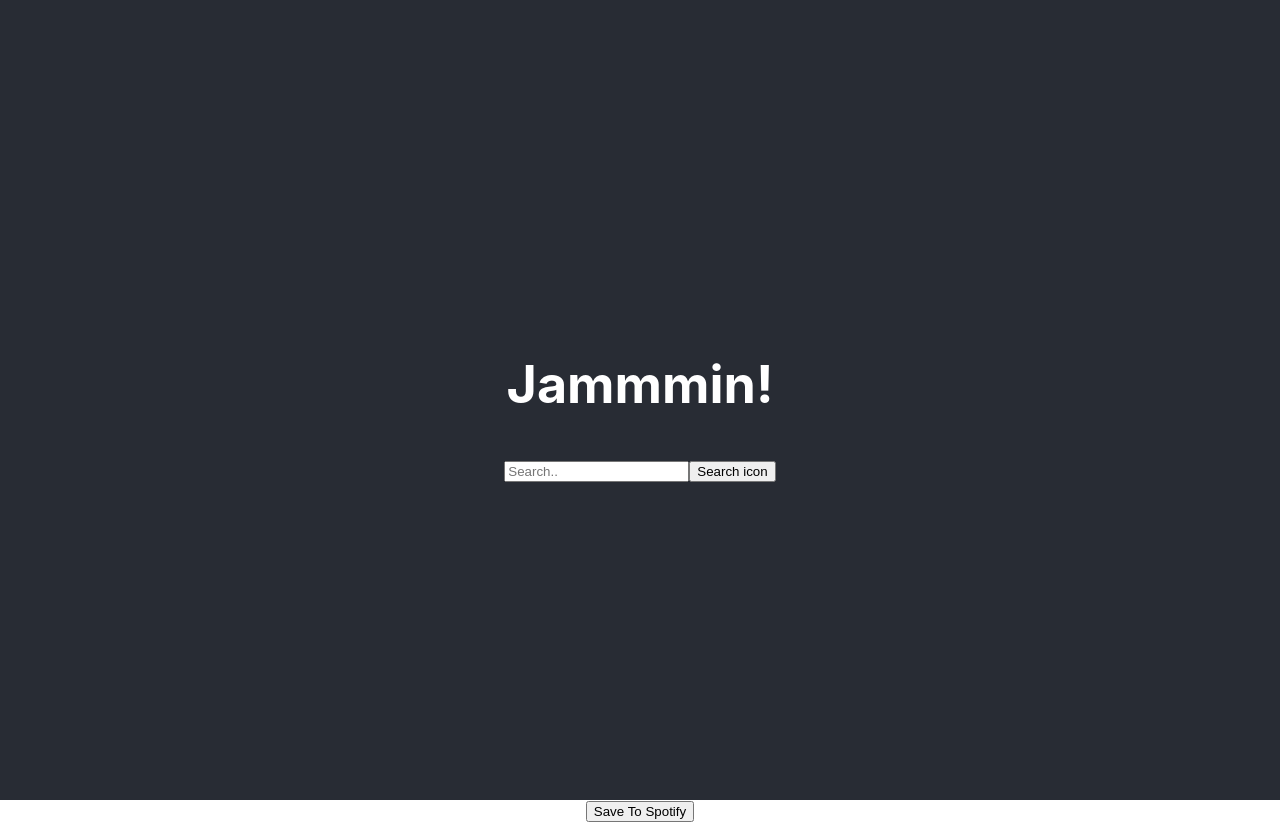
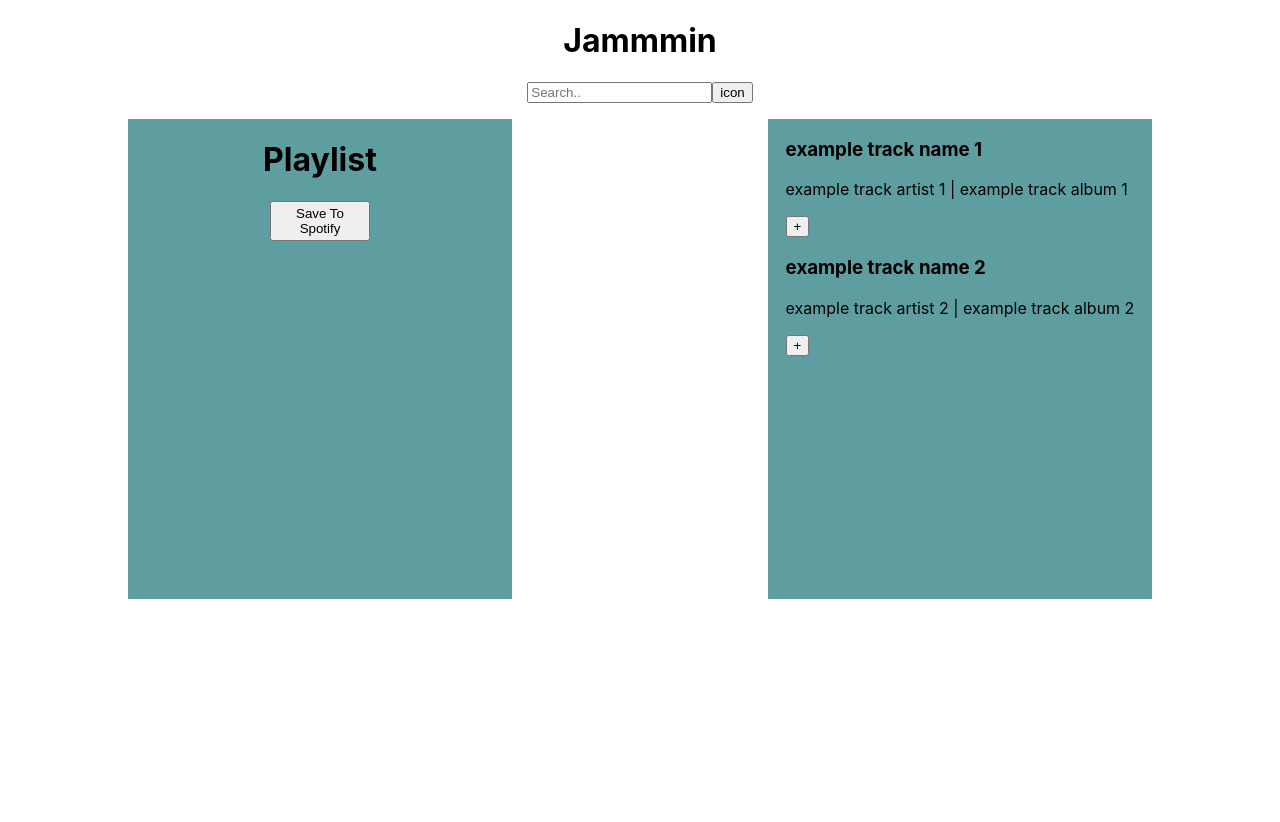
Before and after one commit to B-Mungovan/jamming-portfolio_proj, a React (Create React App) app: page / in a window 1280 px wide. After the commit the page ends 800 px from the top, so only its background shows below. Built offline with nearby package versions, Linux system fonts and the light colour scheme.

Commit message:
Implemented Track Listing in The Component Tree & basic CSS styling.

```diff
--- a/src/App.css
+++ /dev/null
@@ -1,38 +0,0 @@
-.App {
-  text-align: center;
-}
-
-.App-logo {
-  height: 40vmin;
-  pointer-events: none;
-}
-
-@media (prefers-reduced-motion: no-preference) {
-  .App-logo {
-    animation: App-logo-spin infinite 20s linear;
-  }
-}
-
-.App-header {
-  background-color: #282c34;
-  min-height: 100vh;
-  display: flex;
-  flex-direction: column;
-  align-items: center;
-  justify-content: center;
-  font-size: calc(10px + 2vmin);
-  color: white;
-}
-
-.App-link {
-  color: #61dafb;
-}
-
-@keyframes App-logo-spin {
-  from {
-    transform: rotate(0deg);
-  }
-  to {
-    transform: rotate(360deg);
-  }
-}
--- a/src/App.js
+++ /dev/null
@@ -1,26 +0,0 @@
-import logo from './logo.svg';
-import './App.css';
-import SearchBar from './components/searchBar';
-import SearchResults from './components/SearchResults';
-import Playlist from './components/playlist';
-import Tracklist from './components/tracklist';
-
-
-function App() {
-  return (
-    <div className="App">
-      <header className="App-header">
-        <h1>Jammmin!</h1>
-        <SearchBar />
-      </header>
-
-      <body className="content">
-        <Playlist />
-        <Tracklist />
-      </body>
-
-    </div>
-  );
-}
-
-export default App;
--- /dev/null
+++ b/src/components/App.js
@@ -0,0 +1,40 @@
+
+import React, {useState} from 'react';
+import SearchBar from './searchBar';
+import SearchResults from './searchResults';
+import Playlist from './playlist';
+
+
+
+
+function App() {
+
+  const [searchResults, setSearchResults] = useState([{
+    name: "example track name 1",
+    artist: "example track artist 1",
+    album: "example track album 1",
+    id:"2",
+  },{
+    name: "example track name 2",
+    artist: "example track artist 2",
+    album: "example track album 2",
+    id:"2",
+  }]);
+
+  return (
+    <div className="App">
+      <header className="App-header">
+        <h1>Jammmin</h1>
+        <SearchBar />
+      </header>
+
+      <div className="content">
+        <Playlist />
+        <SearchResults userSearchResults={searchResults} />
+      </div>
+
+    </div>
+  );
+}
+
+export default App;
--- a/src/components/SearchResults.js
+++ b/src/components/SearchResults.js
@@ -1,6 +1,10 @@
-const SearchResults = () => {
+import Tracklist from "./tracklist"
+
+function SearchResults(props) {
     return (
-        <div></div>
+        <div className="searchResults">
+        <Tracklist userSearchResults={props.userSearchResults}/>
+        </div>
     );
 }
 
--- a/src/components/playlist.js
+++ b/src/components/playlist.js
@@ -1,8 +1,8 @@
-const Playlist = () => {
+function Playlist() {
     return (
-        <div>
-
-            <button>Save To Spotify</button>
+        <div className="playlist">
+            <h1>Playlist</h1>
+            <button className="Playlist-save">Save To Spotify</button>
 
         </div>
      );
--- a/src/components/searchBar.js
+++ b/src/components/searchBar.js
@@ -1,8 +1,8 @@
 const SearchBar = () => {
     return (
-        <div>
+        <div className="SearchBar" >
             <input type="text" placeholder="Search.."></input>
-            <button>Search icon</button>
+            <button className="SearchButton">icon</button>
         </div>
     );
 }
--- a/src/components/track.js
+++ b/src/components/track.js
@@ -1,6 +1,18 @@
-const Track = () => {
+import React from "react";
+
+function Track(props) {
+    function renderAction() {
+        return <button className="Track-action">{props.isRemoval ? "-" : "+"}</button>;
+    }
+
     return (
-        <div></div>
+        <div className="Track">
+            <div className="Track-Info">
+                <h3>{props.name}</h3>
+                <p>{props.artist} | {props.album}</p>
+            </div>
+            {renderAction()}
+        </div>
     );
 }
 
--- a/src/components/tracklist.js
+++ b/src/components/tracklist.js
@@ -1,6 +1,24 @@
-const Tracklist = () => {
+import React from "react";
+import Track from "./track";
+
+function Tracklist(props) {
+    // Safeguard against undefined or non-array data
+    if (!Array.isArray(props.userSearchResults)) {
+        return <div>No tracks found.</div>;
+    }
+
     return (
-        <div></div>
+        <div className="TrackList">
+            {props.userSearchResults.map((track) => (
+                <Track
+                    key={track.id}
+                    name={track.name}
+                    artist={track.artist}
+                    album={track.album}
+                    isRemoval={false}  // Example prop, can be adjusted based on your logic
+                />
+            ))}
+        </div>
     );
 }
 
--- a/src/index.css
+++ b/src/index.css
@@ -5,9 +5,40 @@ body {
     sans-serif;
   -webkit-font-smoothing: antialiased;
   -moz-osx-font-smoothing: grayscale;
+  background-color: white;
 }
 
 code {
   font-family: source-code-pro, Menlo, Monaco, Consolas, 'Courier New',
     monospace;
 }
+
+div header h1 {
+  display: flex;
+  justify-content: center;
+}
+
+.content {
+  display: flex;
+  justify-content: space-around;
+}
+
+.SearchBar {
+  display: flex;
+  justify-content: center;
+}
+
+.playlist, .searchResults{
+  width: 30%;
+  height: 30rem;
+  background-color: cadetblue;
+  margin-top: 1rem;
+  display: flex;
+  align-items: center;
+  flex-direction: column;
+}
+
+.playlist button { /* save to spotify button*/
+  height: 40px;
+  width: 100px;
+}
```
Also changed, not shown: src/index.js (+2 -5 lines), src/logo.svg (deleted), 1 other file (tests, documents, lock files or other folders).
